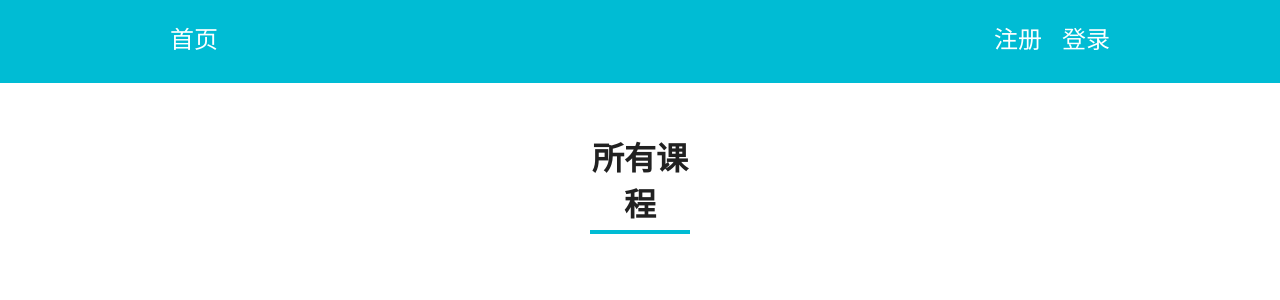
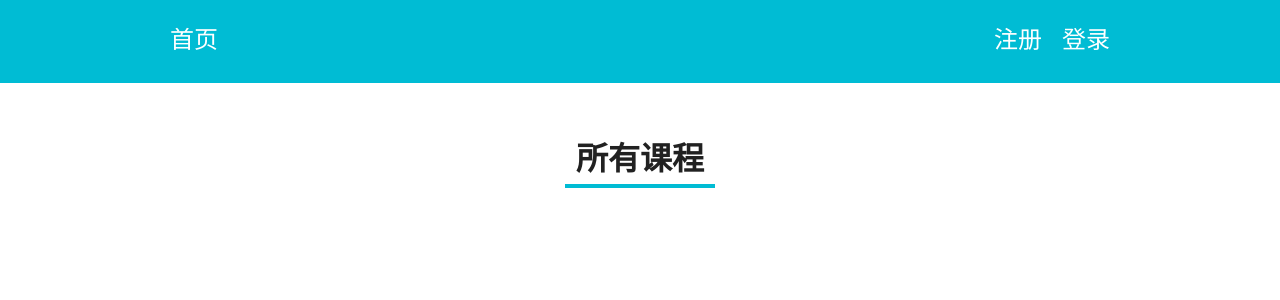
Before and after one commit to yhyecho/aa-journey, a React app in the folder client/: page / in a window 1280 px wide. Shown: the top 300 px of the page. Built offline with nearby package versions, Linux system fonts and the light colour scheme; the HTML template or start-up script is replaced by a standard one.

Commit message:
add redux style code

```diff
--- a/client/src/components/NewCat.js
+++ b/client/src/components/NewCat.js
@@ -2,20 +2,24 @@ import React from 'react'
 import Header from './Header'
 import axios from 'axios'
 import config from '../config'
+import { fetchCats } from '../redux/actions/catActions'
+import { connect } from 'react-redux'
+
 
 class NewCat extends React.Component {
-  constructor() {
-    super()
-    this.state = {
-      cats: []
-    }
-  }
+  // constructor() {
+  //   super()
+  //   this.state = {
+  //     cats: []
+  //   }
+  // }
   componentWillMount() {
-    axios.get(`${config.host}/categorys`).then(res => {
-      this.setState({
-        cats: res.data.cats
-      })
-    })
+    // axios.get(`${config.host}/categorys`).then(res => {
+    //   this.setState({
+    //     cats: res.data.cats
+    //   })
+    // })
+    this.props.fetchCats()
   }
   _updateCatList() {
     axios.get(`${config.host}/categorys`)
@@ -42,7 +46,8 @@ class NewCat extends React.Component {
       })
   }
   render() {
-    let catList = this.state.cats.map((item, i) => {
+    // let catList = this.state.cats.map((item, i) => {
+    let catList = this.props.cats.map((item, i) => {
       return (
         <li key={i}>
           {item.name} -- {item._id}
@@ -53,7 +58,7 @@ class NewCat extends React.Component {
     return (
       <div>
         <ul>
-          {catList}
+          {catList.length != 0 ? catList : '暂无分类'}
         </ul>
         <form onSubmit={this._handleSubmit.bind(this)}>
           <input ref='catName' type='text' />
@@ -64,4 +69,8 @@ class NewCat extends React.Component {
   }
 }
 
-export default NewCat
+const mapStateToProps = (state) => ({
+  cats: state.cats
+})
+
+export default connect(mapStateToProps, {fetchCats})(NewCat)
--- a/client/src/css/main.css
+++ b/client/src/css/main.css
@@ -24,7 +24,7 @@ a {
 }
 
 h1.page-title {
-  width: 100px;
+  width: 150px;
   margin: 50px auto;
   text-align: center;
   padding-bottom: 5px;
--- /dev/null
+++ b/client/src/redux/actions/catActions.js
@@ -0,0 +1,12 @@
+import axios from 'axios'
+import config from '../../config'
+
+export function fetchCats() {
+  return dispatch => {
+    axios.get(`${config.host}/categorys`)
+      .then(res => {
+        dispatch({type: 'LOAD_CATS', cats: res.data.cats})
+      })
+      .catch(err => console.log(err))
+  }
+}
--- a/client/src/redux/reducers/account.js
+++ b/client/src/redux/reducers/account.js
@@ -1,4 +1,4 @@
-function accountReducer(state = [], action) {
+function account(state = {currentUser: ''}, action) {
   switch(action.type) {
     case 'SIGN_IN':
       return {
@@ -17,4 +17,4 @@ function accountReducer(state = [], action) {
   }
 }
 
-export default accountReducer
+export default account
--- a/client/src/redux/reducers/cart.js
+++ b/client/src/redux/reducers/cart.js
@@ -1,4 +1,4 @@
-function cartReducer(state = [], action) {
+function cart(state = [], action) {
   switch(action.type) {
     case 'XXX':
       return []
@@ -7,4 +7,4 @@ function cartReducer(state = [], action) {
   }
 }
 
-export default cartReducer
+export default cart
--- /dev/null
+++ b/client/src/redux/reducers/cats.js
@@ -0,0 +1,10 @@
+function cats(state = [], action) {
+  switch(action.type) {
+    case 'LOAD_CATS':
+      return action.cats
+    default:
+      return state
+  }
+}
+
+export default cats
--- a/client/src/redux/reducers/index.js
+++ b/client/src/redux/reducers/index.js
@@ -1,10 +1,12 @@
 import { combineReducers } from 'redux'
-import accountReducer from './account'
-import cartReducer from './cart'
+import account from './account'
+import cart from './cart'
+import cats from './cats'
 
 const rootReducer = combineReducers({
-  account: accountReducer,
-  cart: cartReducer
+  account,
+  cart,
+  cats
 })
 
 export default rootReducer
--- a/client/src/redux/store.js
+++ b/client/src/redux/store.js
@@ -2,19 +2,6 @@ import { createStore, applyMiddleware, compose } from 'redux'
 import rootReducer from './reducers'
 import thunk from 'redux-thunk'
 
-let account = {
-  currentUser: ''
-}
-
-let cart = {
-
-}
-
-const defaultState = {
-  account,
-  cart
-}
-
-const store = createStore(rootReducer, defaultState, compose(applyMiddleware(thunk)))
+const store = createStore(rootReducer, compose(applyMiddleware(thunk)))
 
 export default store
```
